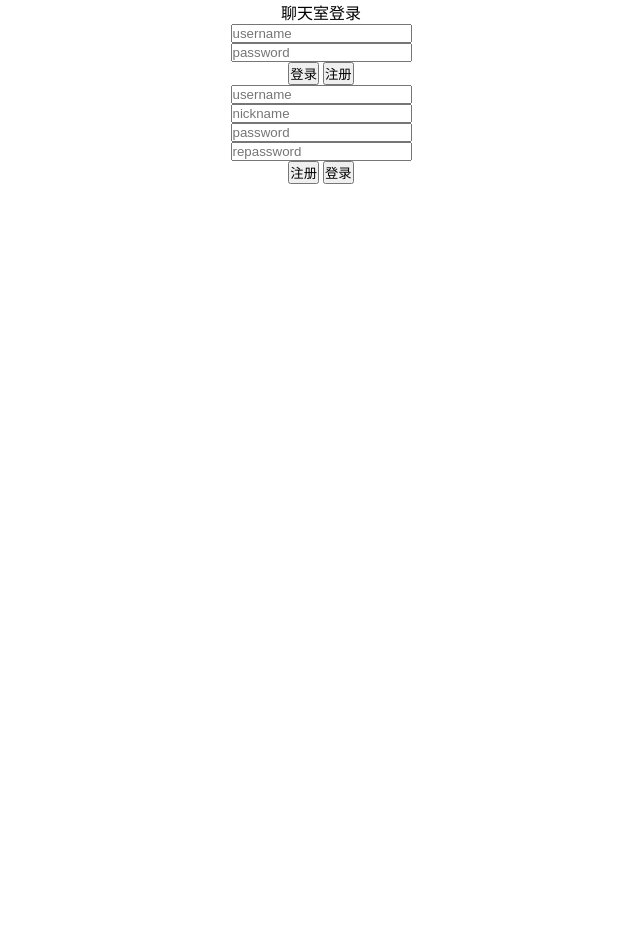
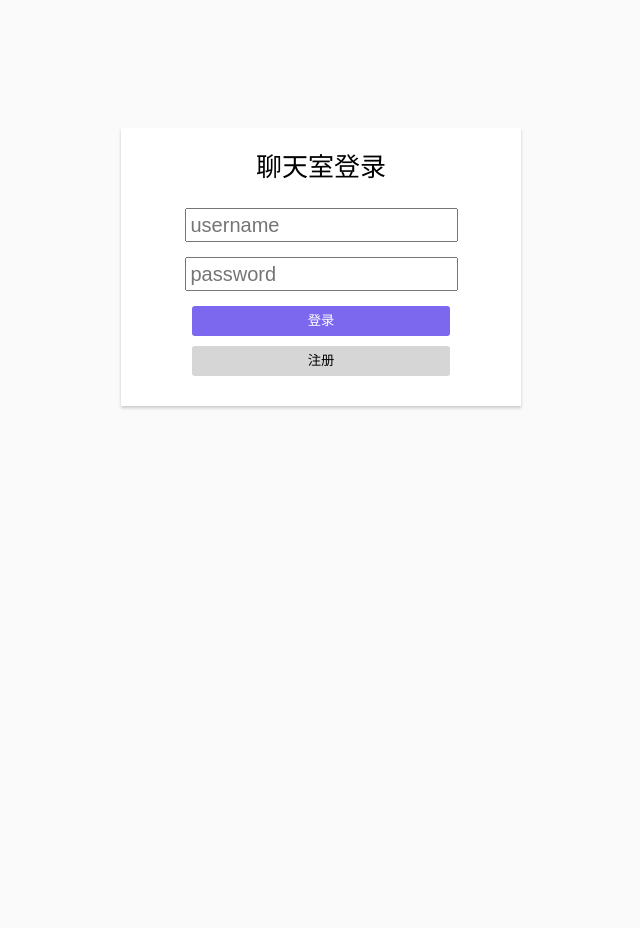
Before and after one commit to xiaoxin-go/webchat-py, a Flask app: page /login in a window 1280 px wide. Shown: the whole page, without its empty margins (319-959 px from the left). Before the commit the page ends 184 px from the top, so only its background shows below. Run offline with Flask 2, Linux system fonts and the light colour scheme; parts of the project's set-up code (start-up, migrations or seed data) failed here and were passed over.

Commit message:
'修改登录样式'

```diff
--- a/app/api_1_0/group_user.py
+++ b/app/api_1_0/group_user.py
@@ -32,7 +32,9 @@ class GroupUserHandler(BaseHandler):
         for group_user in group_user_query:
             user = self.check_user(group_user.user_id)
             if user:
-                data_list.append(user.to_dict())
+                user_data = user.to_dict()
+                user_data['type'] = group_user.type
+                data_list.append(user_data)
 
         self.result = success(data=data_list)
 
--- a/app/api_1_0/views.py
+++ b/app/api_1_0/views.py
@@ -344,3 +344,14 @@ def upload_logo():
     ci.cut()
 
     return jsonify(success(data={'url': image_path}))
+
+
+@bp.route('/get_html', methods=['GET'])
+def get_html():
+    """  获取html源码 """
+    import requests
+    html = 'http://www.baidu.com'
+    resp = requests.get(html)
+    text = resp.text
+    resp.close()
+    return jsonify(success(data=text))
--- a/app/templates/login.html
+++ b/app/templates/login.html
@@ -1,6 +1,7 @@
 <!DOCTYPE html>
 <html lang="en">
 <head>
+    <meta name="viewport" content="initial-scale=1, maximum-scale=3, minimum-scale=1, user-scalable=no">
     <meta charset="UTF-8">
     <title>Title</title>
     <style>
@@ -18,6 +19,10 @@
             width: 100%;
             height: 100%;
             text-align: center;
+        }
+
+        .register-form {
+            display: none;
         }
 
         @media screen and (max-width: 500px) {
@@ -70,27 +75,83 @@
                 padding-left: 5px;
                 border: 1px solid #ccc;
             }
-            .error{
+
+            .error {
                 height: 30px;
                 line-height: 30px;
                 color: orangered;
             }
-            .success{
+
+            .success {
                 height: 30px;
                 line-height: 30px;
                 color: lawngreen;
             }
-            .register-form{
-                display: none;
-            }
-            .register-form .register-btn{
+
+            .register-form .register-btn {
                 background: midnightblue;
                 color: #fff;
             }
-            .register-form .login-btn{
+
+            .register-form .login-btn {
                 background: #ccc;
                 color: #000;
             }
+        }
+
+        @media screen and (min-width: 500px) {
+            html {
+                background: #fafafa;
+            }
+
+            .container {
+                width: 400px;
+                margin: 10% auto;
+                background: #fff;
+                box-shadow: 0 2px 3px rgba(0, 0, 0, .2);
+                padding: 20px 0;
+            }
+
+            .input > input {
+                height: 30px;
+                line-height: 30px;
+                font-size: 20px;
+                margin-bottom: 15px;
+                padding-left: 4px;
+            }
+
+            .title {
+                height: 40px;
+                line-height: 40px;
+                font-size: 26px;
+                margin-bottom: 20px;
+            }
+
+            .login-btn, .register-btn {
+                width: 258px;
+                height: 30px;
+                line-height: 30px;
+                background: mediumslateblue;
+                color: #fff;
+                border: none;
+                border-radius: 3px;
+                margin-bottom: 10px;
+            }
+            button:hover{
+                cursor: pointer;
+            }
+            .login-form .login-btn:hover, .register-form .register-btn{
+                background:slateblue;
+            }
+            .login-form .register-btn:hover, .register-btn .login-btn{
+                 background: #bbbbbb;
+            }
+
+            .login-form .register-btn, .register-form .login-btn {
+                background: #cccc;
+                color: #000;
+            }
+
         }
 
     </style>
@@ -107,9 +168,14 @@
         <div class="input">
             <input type="password" name="password" class="password" placeholder="password">
         </div>
+        <div>
+            <button class="login-btn" type="submit">登录</button>
+        </div>
+        <div>
+            <button class="register-btn">注册</button>
+        </div>
 
-        <button class="login-btn" type="submit">登录</button>
-        <button class="register-btn">注册</button>
+
         <div class="error"><span>{{ message }}</span></div>
     </form>
     <form class="register-form" action="/user" method="post">
@@ -125,9 +191,14 @@
         <div class="input">
             <input type="password" name="repassword" class="repassword" placeholder="repassword">
         </div>
+        <div>
+            <button class="register-btn" type="submit">注册</button>
+        </div>
 
-        <button class="register-btn" type="submit">注册</button>
-        <button class="login-btn">登录</button>
+        <div>
+            <button class="login-btn">登录</button>
+        </div>
+
 
         <div class="error"><span>{{ message }}</span></div>
         <div class="success"><span>{{ success_message }}</span></div>
@@ -215,14 +286,14 @@
         });
 
         // 登录页面，注册按钮点击事件
-        $('.login-form .register-btn').on('click', function(){
+        $('.login-form .register-btn').on('click', function () {
             var login_form = $('.login-form');
             login_form.css('display', 'none');
             var register_form = $('.register-form');
             register_form.css('display', 'block')
         });
         // 注册页面，登录按钮点击事件
-        $('.register-form .login-btn').on('click', function(){
+        $('.register-form .login-btn').on('click', function () {
             var register_form = $('.register-form');
             register_form.css('display', 'none');
             var login_form = $('.login-form');
```
Also changed, not shown: web聊天室.txt (+72 -2 lines).
